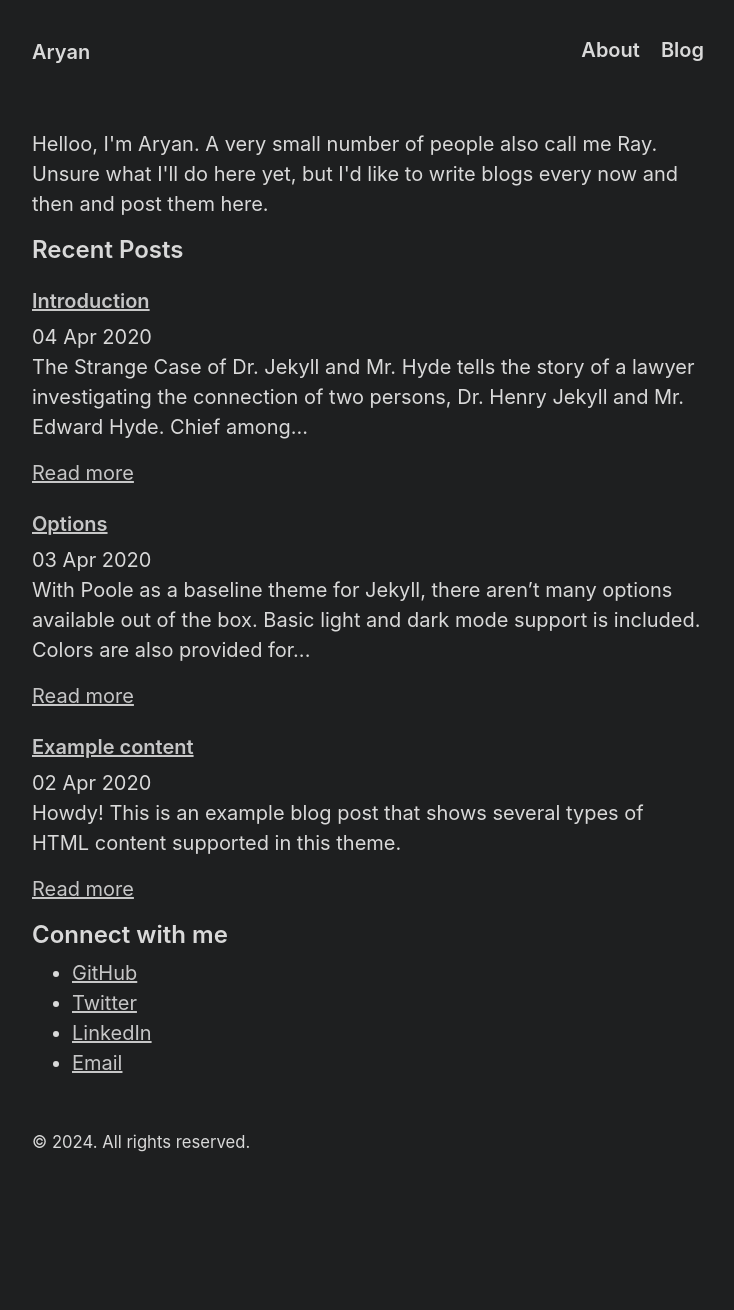
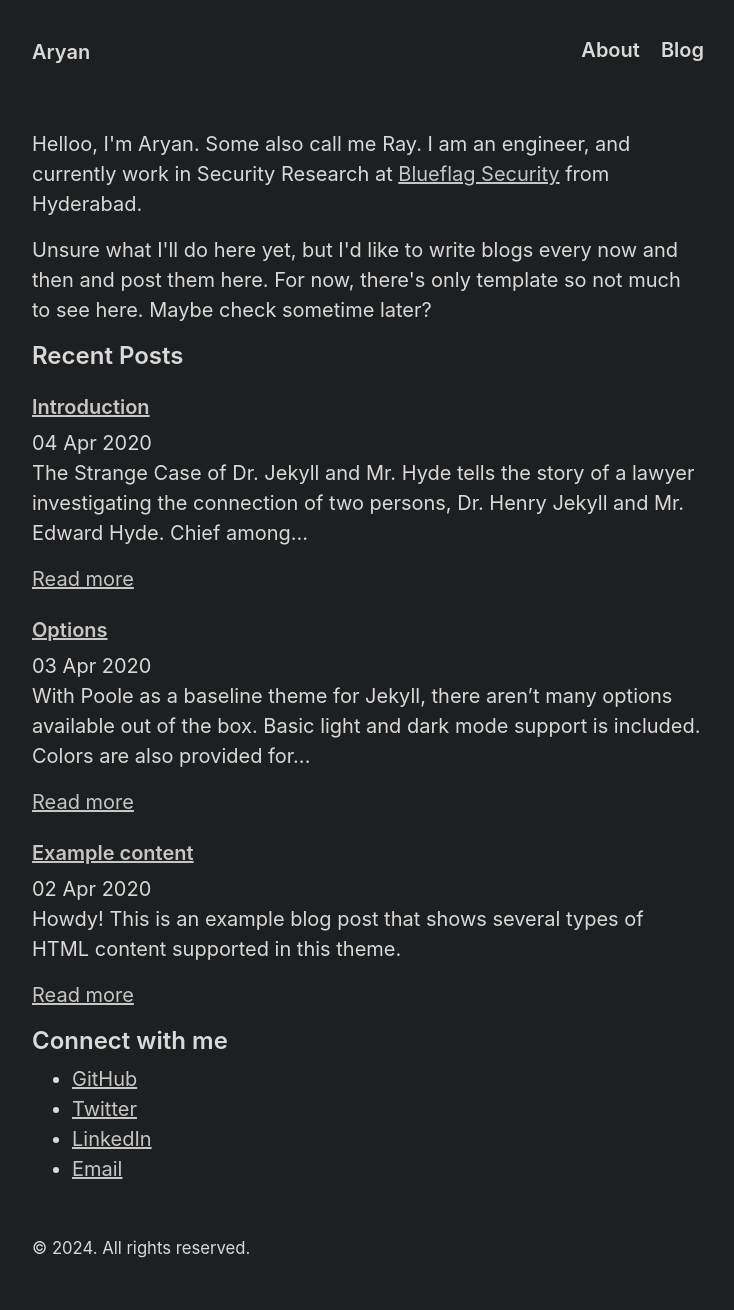
Before and after one commit to arayofcode/arayofcode.github.io, a Jekyll site: the page built from index.html, in a window 1280 px wide. Shown: the whole page, without its empty margins (272-1006 px from the left). Built offline with Jekyll 4.4.1, drawn with Linux system fonts in a browser that asks for light colours; the list of posts is cut into pages by our own code; before the commit the page ends 1204 px from its top, so only the background shows below that.

Commit message:
Add BFS website

```diff
--- a/Gemfile
+++ b/Gemfile
@@ -5,3 +5,4 @@ gem "jekyll-gist"
 gem "jekyll-paginate"
 gem "jekyll-seo-tag"
 gem "base64"
+gem "faraday-retry"
--- a/_data/work.yml
+++ b/_data/work.yml
@@ -2,3 +2,4 @@ organization: Blueflag Security
 role: Security Engineer
 since: June 2024
 location: Hyderabad
+website: https://www.blueflagsecurity.com/
--- a/index.html
+++ b/index.html
@@ -4,8 +4,12 @@ title: Home
 ---
 
 <div class="introduction">
-  <p>Helloo, I'm {{ site.data.me.first_name }}. A very small number of people also call me {{ site.data.me.nickname }}.
-    Unsure what I'll do here yet, but I'd like to write blogs every now and then and post them here.</p>
+  <p>Helloo, I'm {{ site.data.me.first_name }}. Some also call me {{ site.data.me.nickname }}. I am an engineer, and
+    currently work in Security Research at <a target="_blank" rel="noopener noreferrer" href="{{ site.data.work.website }}">Blueflag Security</a> from Hyderabad.
+  </p>
+  <p>Unsure what I'll do here yet, but I'd like to write blogs every now and then and post them here. For now, there's
+    only template so not much to see here. Maybe check sometime later?
+  </p>
 </div>
 
 <div class="recent-posts">
```
Also changed, not shown: Gemfile.lock.
